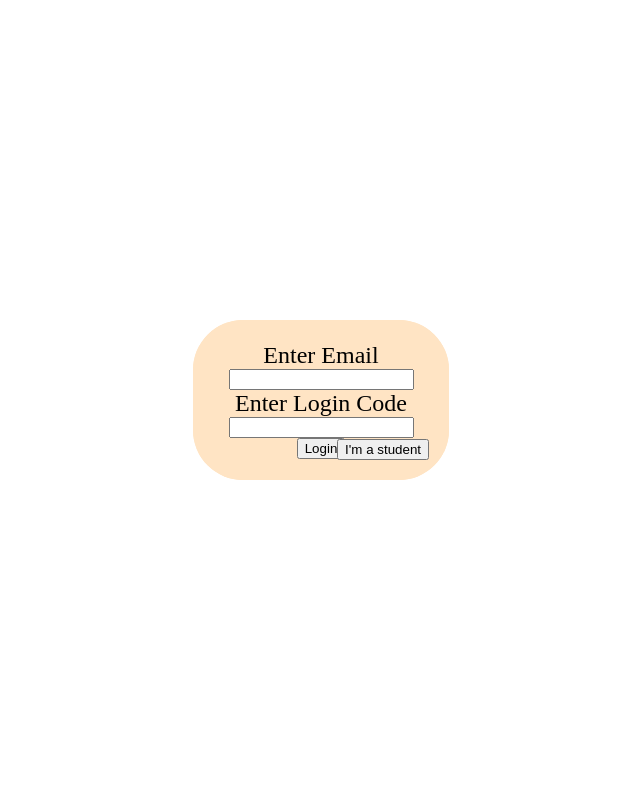
After one commit to ebradley0/ClinicSort, a Django app: page /login/ in a window 1280 px wide. The commit adds this page. Shown: the whole page, without its empty margins (319-959 px from the left). Run offline with Django 5.2, Linux system fonts and the light colour scheme; parts of the project's set-up code (start-up, migrations or seed data) failed here and were passed over.

Commit message:
Added code functionality for creating professor profiles. Final steps now include configuring index based on logged in profile

```diff
--- a/ClinicMatchApp/models.py
+++ b/ClinicMatchApp/models.py
@@ -67,6 +67,7 @@ class Review(models.Model):
 
 
 class Professor(models.Model):
+    userAuth = models.OneToOneField(UserSocialAuth, on_delete=models.CASCADE, null=True, blank=True) #Connects to the UserSocialAuth object created by the social auth library.
     first_name = models.CharField()
     last_name = models.CharField()
     department = models.ForeignKey(Major, on_delete=models.CASCADE, null=True)
@@ -77,6 +78,8 @@ class Professor(models.Model):
     prof_reviews = SortedManyToManyField(Review, related_name='prof_review_history', null=True, blank=True)
     def __str__(self):
         return f"{self.first_name} {self.last_name} ({self.email})"
+
+
 class Student(models.Model):
     userAuth = models.OneToOneField(UserSocialAuth, on_delete=models.CASCADE, null=True, blank=True) #Connects to the UserSocialAuth object created by the social auth library.
     CHOICES = [ #Predefining the choices for students to ensure consistency.
--- a/ClinicMatchApp/templates/index.html
+++ b/ClinicMatchApp/templates/index.html
@@ -59,7 +59,7 @@
     <a href="{% url 'logout' %}" class="button">Logout</a>
 
     {%else%}
-    <a href="{% url "social:begin" "google-oauth2" %}" class="button">Google</a>
+    <a href="{% url 'loginView' %}" class="button">Login</a>
 
     {%endif%}
 
--- /dev/null
+++ b/ClinicMatchApp/templates/login.html
@@ -0,0 +1,57 @@
+<!DOCTYPE html>
+<html lang="en">
+<head>
+    <meta charset="UTF-8">
+    <meta name="viewport" content="width=device-width, initial-scale=1.0">
+    <title>Document</title>
+</head>
+
+<style>
+
+body {
+    display: flex;
+    align-items: center;
+    justify-content: center;
+    height: 100vh;
+    margin: 0;
+}
+
+.box {
+    width: 20vw;
+    height: 20vh;
+    background-color: bisque;
+    border-radius: 50px;
+    display: flex;
+    justify-content: center;
+    align-items: center;
+    position: relative;
+    flex-direction: column;
+    font-size: 24px;
+}
+
+.student-button {
+    position: absolute;
+    right: 20px;
+    bottom: 20px;
+
+}
+
+</style>
+<body>
+
+    <div class="box">
+        <form method="post" class="box">
+            {% csrf_token %}
+        Enter Email
+        <input type="text" name="email">
+        Enter Login Code
+        <input type="text" name="professor_code">
+        <button type="submit">Login</button>
+        </form>
+
+        <a href="{% url 'social:begin' 'google-oauth2' %}"><button class="student-button">I'm a student</button></a>
+
+    </div>
+
+</body>
+</html>
--- a/ClinicMatchApp/urls.py
+++ b/ClinicMatchApp/urls.py
@@ -4,7 +4,7 @@ from . import views
 from .models import Major
 
 urlpatterns = [
-    path("", views.index, name="index"),
+    path("ClinicMatch", views.index, name="index"),
     path("clinicsubmission/", views.clinicView, name="clinicView"),
     path("studentsubmission/", views.studentView, name="studentView"),
     path("loadProjectsFromCSV/", views.loadProjectsFromCSV, name="loadProjectsFromCSV"),
@@ -20,6 +20,10 @@ urlpatterns = [
     path('createMajor/', views.createMajor, name='createMajor'),
     path('api/major/<int:major_id>/', views.major_api, name='major-api'),
     path('api/mapStudentsToClinics/', views.mapStudentsToClinics, name='map_students_to_clinics'),
+    path('login/', views.loginView, name="loginView"),
+    path('login-check/', views.login_check, name=""),
+
+    path('', views.index, name='index' ), #Remove this when migrating to etr, this is just done for testing sake to maintain consistency.
 ]
 """
 for major in Major.objects.all():
--- a/ClinicMatchApp/views.py
+++ b/ClinicMatchApp/views.py
@@ -6,8 +6,8 @@ import time
 from re import S
 from django.db.models import Sum, Prefetch
 from django.db.models.functions import Coalesce
-from django.shortcuts import render, get_object_or_404
-from ClinicMatchApp.models import ClinicNumberHandler, Clinic, Major, Professor
+from django.shortcuts import render, get_object_or_404, redirect
+from ClinicMatchApp.models import ClinicNumberHandler, Clinic, Major, Professor, Student
 from .forms import ClinicForm, get_ClinicNumbersFormset, StudentForm, StudentProfileForm
 from social_django.models import UserSocialAuth
 from .models import Student as StudentModel
@@ -15,10 +15,63 @@ from django.db.models.fields import NOT_PROVIDED
 from django.http import HttpResponse, JsonResponse
 import csv
 import io
+from django.core.exceptions import ObjectDoesNotExist
 from dotenv import load_dotenv
 # Create your views here.
 
+load_dotenv()
+
+def login_check(request): #Runs post login. Import
+    code = request.session.pop('professor_code', None)
+    user = request.user
+    if not user.email: #If the user is manually created then skip this process, this is mostly used for dev and won't be in production
+        print("User has no email associated, cannot create Student object.")
+        return
+
+    # This is to allow admin panel access. Contact IRT to figure out a better way to do this later.
+    try:
+        UserAuthObject = UserSocialAuth.objects.get(user=user)
+    except ObjectDoesNotExist:
+        print(f"No UserSocialAuth found for {user.username} — probably a local/admin login. Skipping student sync.")
+        return
+
+    if code is None:
+        print("Code DNE")
+        #Student login post, return to index
+
+        created, updated = Student.objects.get_or_create(userAuth=UserAuthObject, first_name=user.first_name,
+                                                    last_name=user.last_name,
+                                                    email=user.email)
+
+        if created:
+            print("Created new Student object for user:", user)
+        else:
+            print("Found existing Student object for user:", user)
+
+
+    else:
+
+        if code == os.getenv('PROFESSOR_KEY'):
+            created, updated = Professor.objects.get_or_create(userAuth=UserAuthObject, first_name=user.first_name,
+                                                        last_name=user.last_name,
+                                                        email=user.email)
+        else:
+            return
+
+def loginView(request):
+    if request.method == "POST":
+        code = request.POST.get('professor_code')
+        request.session['professor_code'] = code
+
+        return redirect('social:begin', backend='google-oauth2') # Proceed to the normal social auth screen, now that the code was saved
+
+
+        pass
+    else:
+        return render(request, 'login.html')
+
 def index(request):
+    login_check(request) # Passing for profile verifcation, this might need to be relocated.
     context = {}
     try:
         user = request.user
```
Also changed, not shown: ClinicMatchApp/signals.py (+11 -13 lines), ClinicMatchApp/migrations/0004_professorcodestorage.py (added), ClinicMatchApp/migrations/0005_delete_professorcodestorage_professor_userauth.py (added).
